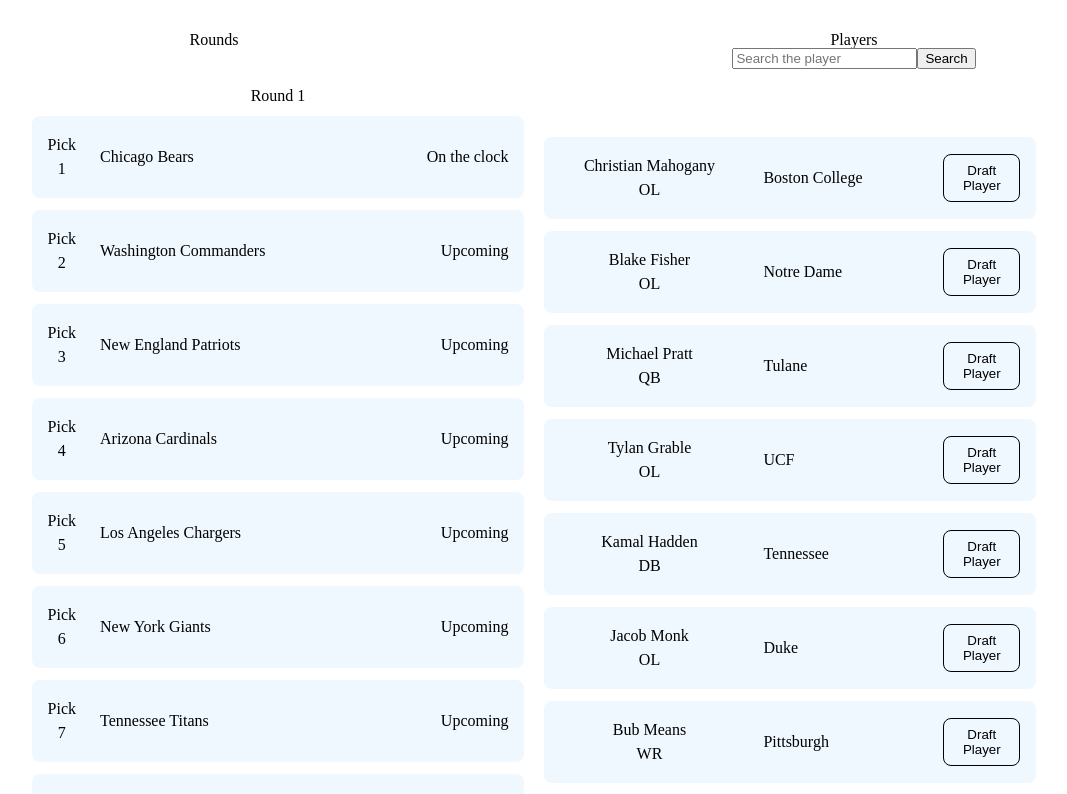
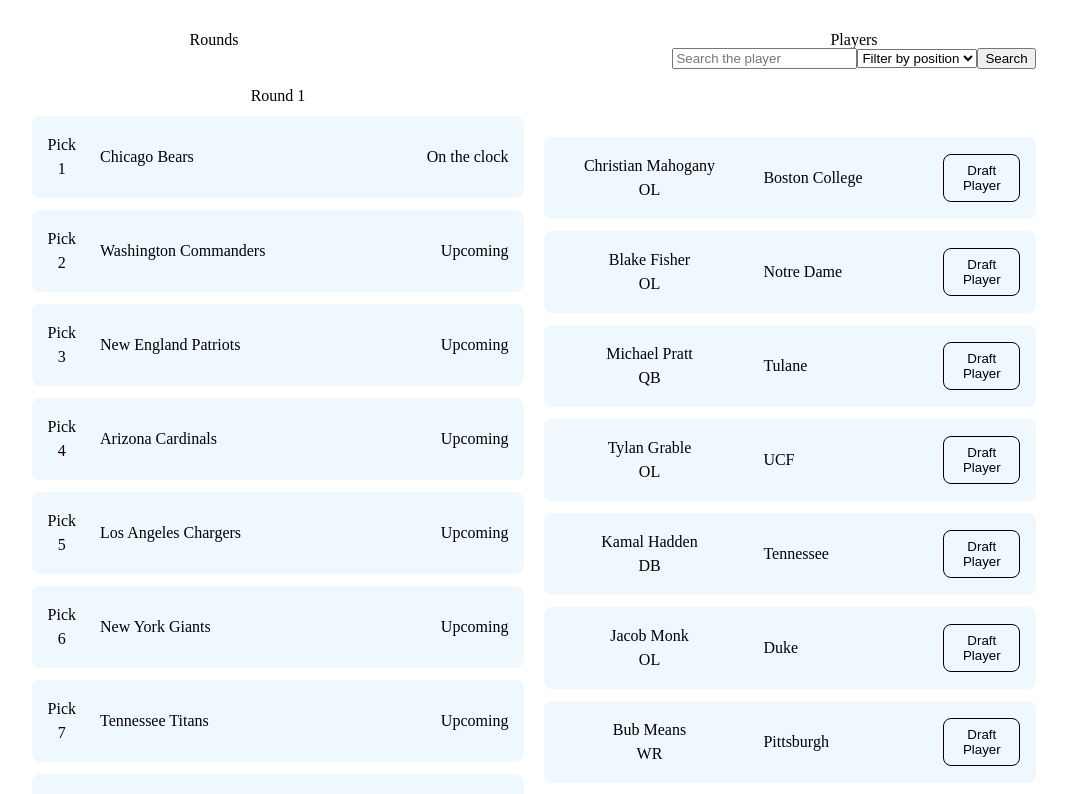
Before and after one commit to Henriqueamfreitas/NFL_mock_draft_simulator, a React (Vite) app: page / in a window 1280 px wide. Shown: the top 794 px of the page, without its empty margins (106-1173 px from the left). Built offline with nearby package versions, Linux system fonts and the light colour scheme.

Commit message:
filtro por posição

```diff
--- a/src/App.jsx
+++ b/src/App.jsx
@@ -18,8 +18,6 @@
     position: "",
   })
 
-
-  // console.log(players)
   // console.log(rounds)
   // console.log(pick)
 
--- a/src/components/PlayersList/PlayersForm/index.jsx
+++ b/src/components/PlayersList/PlayersForm/index.jsx
@@ -4,9 +4,23 @@
 export const PlayersForm = ({ searchPlayer, setSearchPlayer, players, setPlayers, formData, setFormData }) => {
 
     useEffect(() => {
-        const search = players.filter(player => player.name.toLowerCase().includes(formData.player.toLowerCase()))
-        setSearchPlayer(search)
-    }, [formData.player])
+        let search
+
+        if(formData.position !== "" && formData.player === ""){
+            search = players.filter(player => (player.position === formData.position))
+            setSearchPlayer(search)
+        }
+        if(formData.player !== "" && formData.position === ""){
+            search = players.filter(player => player.name.toLowerCase().includes(formData.player.toLowerCase()))
+            setSearchPlayer(search)
+        }
+
+        if(formData.player !== "" && formData.position !== ""){
+            search = players.filter(player => player.name.toLowerCase().includes(formData.player.toLowerCase()))
+            search = search.filter(player => (player.position === formData.position))
+            setSearchPlayer(search)
+        }
+    }, [formData])
 
     const submitForm = (e) => {
         e.preventDefault()
@@ -16,6 +30,8 @@
         })
     }
 
+    console.log(formData)
+
     return (
         <StyledPlayersForm onSubmit={submitForm}>
             <input
@@ -24,6 +40,32 @@
                 placeholder="Search the player"
                 onChange={(e) => setFormData({...formData, player: e.target.value})}
             />
+
+            {/* ['QB', 'RB', 'TE', 'WR', 'C', 'OG', 'OL', 'OT', 'CB', 'DB', 'DE', 'DL', 'DT', 'FS', 'SAF', 'LB', 'OLB', 'K', 'P', 'LS'] */}
+
+            <select onChange={(e) => setFormData({...formData, position: e.target.value})}>
+                <option value="">Filter by position</option>
+                <option value="QB">QB</option>
+                <option value="RB">RB</option>
+                <option value="TE">TE</option>
+                <option value="WR">WR</option>
+                <option value="C">C</option>
+                <option value="OG">OG</option>
+                <option value="OL">OL</option>
+                <option value="OT">OT</option>
+                <option value="CB">CB</option>
+                <option value="DB">DB</option>
+                <option value="DE">DE</option>
+                <option value="DL">DL</option>
+                <option value="DT">DT</option>
+                <option value="FS">FS</option>
+                <option value="SAF">S</option>
+                <option value="LB">LB</option>
+                <option value="OLB">OLB</option>
+                <option value="K">K</option>
+                <option value="P">P</option>
+                <option value="LS">LS</option>
+            </select>
             <button>Search</button>
         </StyledPlayersForm>
     )
--- a/src/components/PlayersList/index.jsx
+++ b/src/components/PlayersList/index.jsx
@@ -2,7 +2,7 @@
 import { StyledPlayerList } from "./style.js"
 
 export const PlayersList = ({ players, pick, setPick, rounds, setRounds, setPlayers, searchPlayer, formData, setFormData }) => {
-    const list = formData.player === "" ? players : searchPlayer
+    const list = (formData.player === "" && formData.position === "") ? players : searchPlayer
 
     return (
 
```
